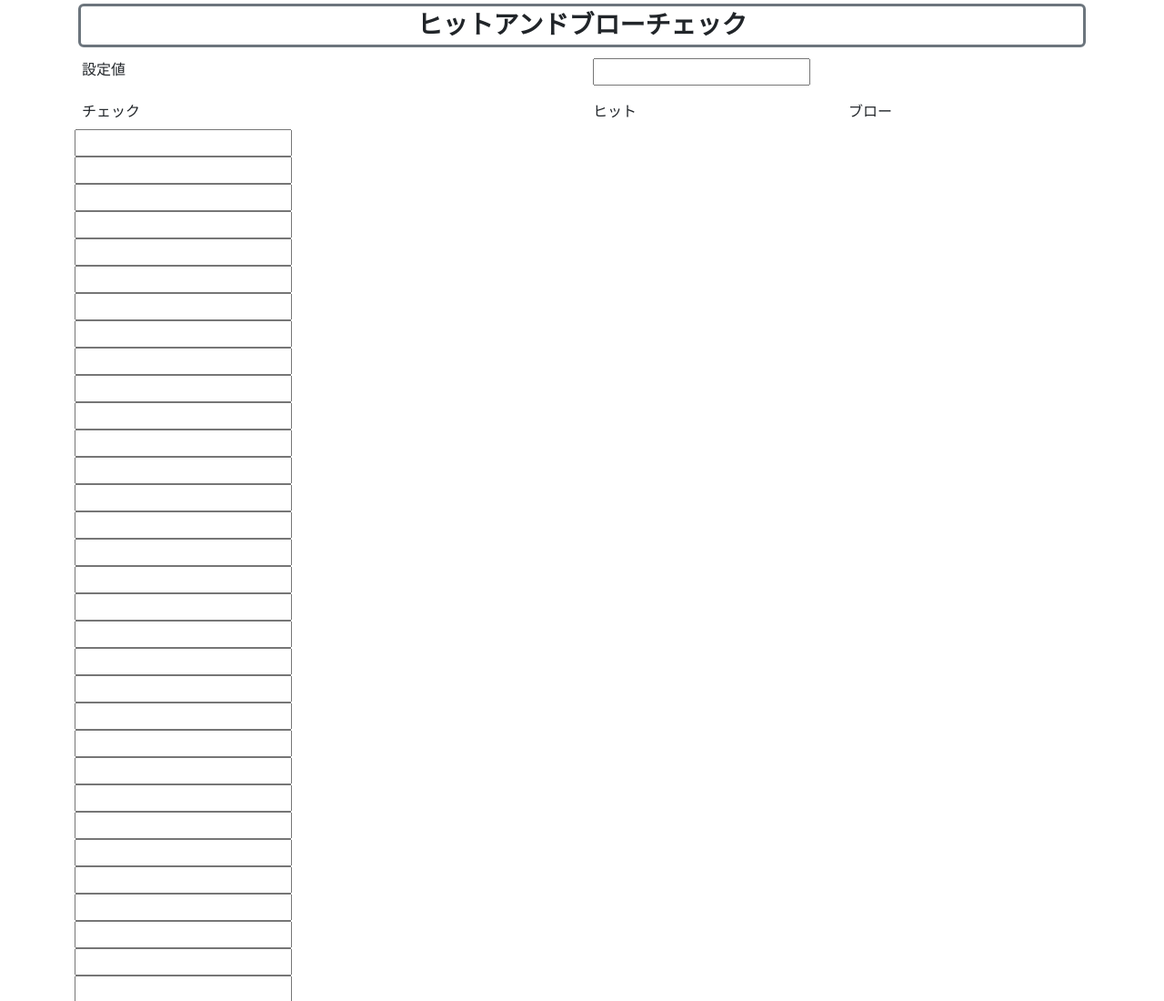
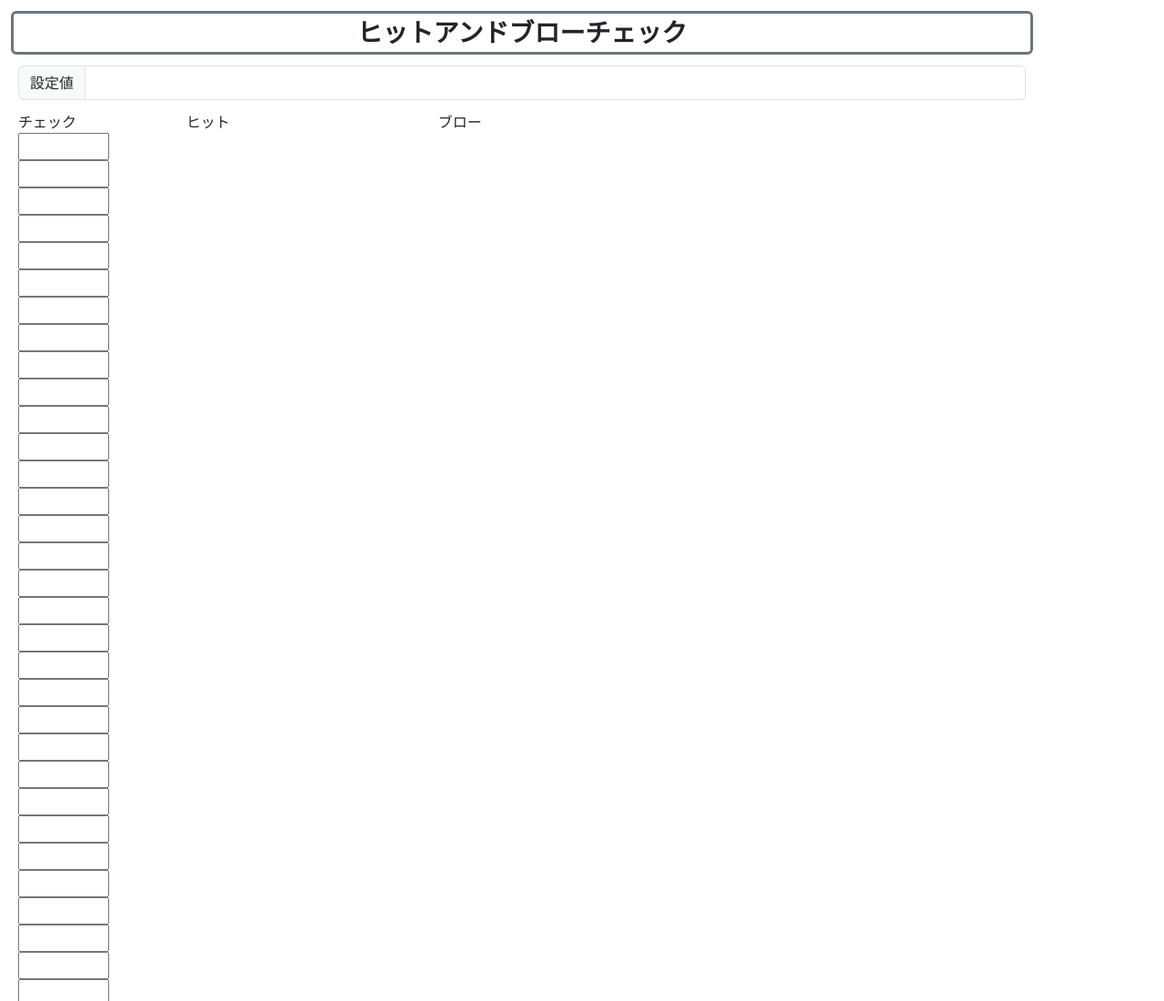
Before and after one commit to waka5791/HitAndBlow, a plain HTML site: page index.html in a window 1280 px wide. Shown: the top 1100 px of the page at 91% size. Drawn offline with nearby package versions, Linux system fonts and the light colour scheme; a web font is replaced by a local one.

Commit message:
入力I/F修正

```diff
--- a/index.html
+++ b/index.html
@@ -29,25 +29,20 @@
 </head>
 
 <body>
-	<div class="jumbotron text-center hero" style="font-family: 'Stick';">
-		<div class="container">
-			<h3 class="text-center border border-3 border-secondary rounded p-1 m-1 fw-bold">ヒットアンドブローチェック</h3>
+	<div class="m-1 container" style="cursor: default; user-select: none;">
+
+		<div class="row p-1">
+			<h3 class="col text-center border border-3 border-secondary rounded p-1 m-1 fw-bold">ヒットアンドブローチェック</h3>
+		</div>
+		<div class="row p-1">
+			<div class="col input-group">
+				<span class="input-group-text" id="addon-wrapping">設定値</span>
+				<input class="form-control" type="text" id="targetNumber" size="5"></input>
+			</div>
 		</div>
 	</div>
-	<div id="compareView" class="m-10 container" style="cursor: default; user-select: none;">
-		<div class="row p-2">
-			<div class="col">設定値</div>
-			<div class="col"><input type="text" id="targetNumber"></input></div>
-		</div>
-		<div class="row p-2">
-			<div class="col-6">
-				チェック
-			</div>
-			<div class="col">ヒット</div>
-			<div class="col">ブロー</div>
-		</div>
-		<div id="checkhandb">
-		</div>
+	<div id="compareView" class="m-1 container" style="cursor: default; user-select: none;">
+		<div class="row p-1" id="checkhandb"> </div>
 	</div>
 	<script defer type="text/javascript">
 		$(function () {
--- a/js/handb.js
+++ b/js/handb.js
@@ -1,8 +1,10 @@
 (function ($) {
     $.fn.handb = function (options) {
         let TargetNum = 0;
+        const checkTableDiv = $('#checkhandb');
+        const targetDiv = $('#targetNumber');
         function getTarget() {
-            TargetNum = $('#targetNumber').val();
+            TargetNum = targetDiv.val();
         }
         function hinandblow(num) {
             let _target = TargetNum.split('');
@@ -38,32 +40,59 @@
                 let _p = val.split('');
                 $.each(_p, function (i, v) {
                     if (array.includes(i)) {
-                        _x += `<b style="font-size:1.3em;">${v}</b>`
+                        _x += `<b style="font-size:1.1em;">${v}</b>`
                     } else {
                         _x += v;
                     }
                 });
             }
             if (array.length > 0) {
-                _span.html(`<span style="font-size:1.5em;">${array.length}</span> （${_x}）`);
+                _span.html(`<span style="font-size:1.2em;">${array.length}</span> （${_x}）`);
             } else {
-                _span.html(`<span style="font-size:1.5em;">${array.length}</span>`);
+                _span.html(`<span style="font-size:1.2em;">${array.length}</span>`);
             }
             return _span;
         }
+        function x(elem) {
+            getTarget();
+            let _val = elem.val();
+            if (_val.length > TargetNum.length) {
+                elem.val(_val.slice(0, -1));
+                return;
+            }
+            [_h, _b] = hinandblow(_val);
+            _divHit.html(pretty(_val, _h));
+            _divBlow.html(pretty(_val, _b));
+        }
         function main() {
+            let _colMain = 'col-2';
+            let _colSub = 'col-3'
+            let _divRow = $('<div>').addClass('row');
+            let _divA = $('<div>').addClass(_colMain).text('チェック');
+            let _divHit = $('<div>').addClass(_colSub).text('ヒット');
+            let _divBlow = $('<div>').addClass(_colSub).text('ブロー');
+            _divRow.append(_divA);
+            _divRow.append(_divHit);
+            _divRow.append(_divBlow);
+            checkTableDiv.append(_divRow);
+            /*
+                <div class="col input-group">
+                <span class="input-group-text" id="addon-wrapping">設定値</span>
+                <input class="form-control" type="text" id="targetNumber" size="5"></input>
+                </div>
+            */
             for (let _idx = 0; _idx < 100; _idx++) {
                 let _divRow = $('<div>').addClass('row');
-                let _divA = $('<div>').addClass('col-6');
+                let _divA = $('<div>').addClass(_colMain);
                 let _inputId = 'input' + _idx;
-                let _input = $('<input type="text">').attr({ id: _inputId });
+                let _input = $('<input type="text" size="5">').attr({ id: _inputId });
                 _divA.append(_input);
-                let _divHit = $('<div>').addClass('col');
-                let _divBlow = $('<div>').addClass('col');
+                let _divHit = $('<div>').addClass(_colSub);
+                let _divBlow = $('<div>').addClass(_colSub);
                 _divRow.append(_divA);
                 _divRow.append(_divHit);
                 _divRow.append(_divBlow);
-                $('#checkhandb').append(_divRow);
+                checkTableDiv.append(_divRow);
                 $(`#${_inputId}`).on('input', function (e) {
                     getTarget();
                     let _val = $(this).val();
```
